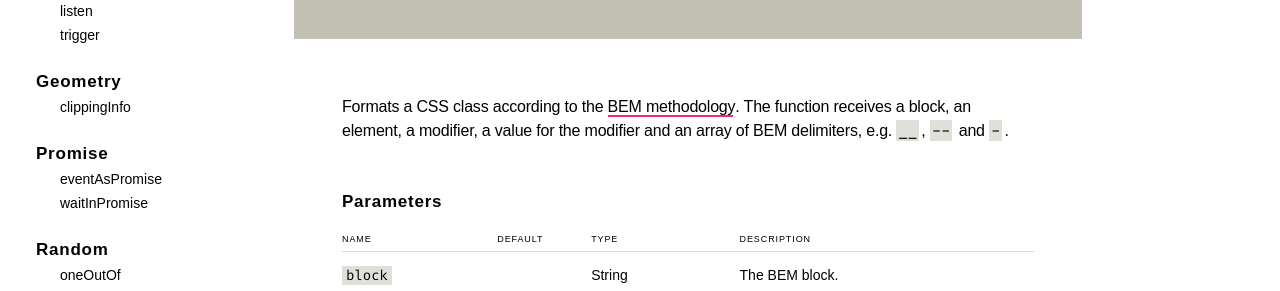
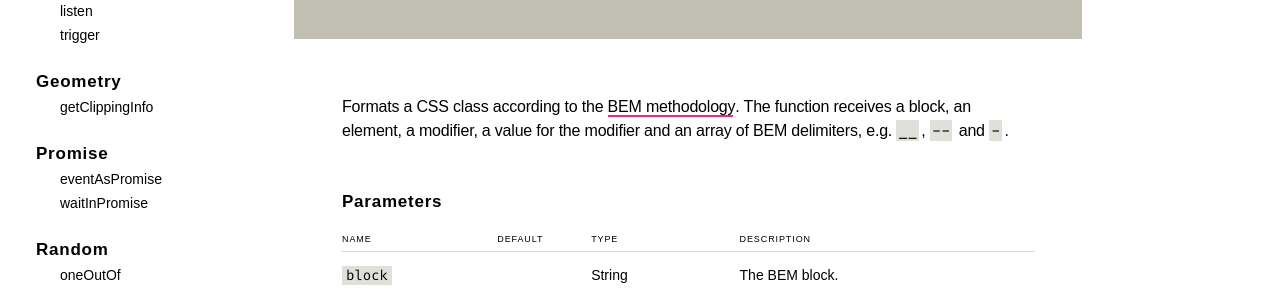
Before and after one commit to leofavre/canivete, a Jekyll site: the page built from docs/index.md, in a window 1280 px wide. Shown: the part 801-1092 px from the top of the page. Built offline with Jekyll 4.4.1, drawn with Linux system fonts in a browser that asks for light colours; some web fonts are replaced.

Commit message:
clippingInfo is now getClippingInfo

```diff
--- a/docs/_includes/menu.md
+++ b/docs/_includes/menu.md
@@ -26,7 +26,7 @@
   * [trigger](#trigger)
 
 * **[Geometry](#geometry)**
-  * [clippingInfo](#clippinginfo)
+  * [getClippingInfo](#getclippinginfo)
 
 * **[Promise](#promise)**
   * [eventAsPromise](#eventaspromise)
--- a/docs/index.md
+++ b/docs/index.md
@@ -676,8 +676,8 @@
 
 | Name | Default | Type | Description |
 | --- | --- | --- | --- |
+| `domEls` |  | HTMLElement<br>HTMLCollection<br>NodeList<br>Array.&lt;HTMLElement&gt;<br>Set.&lt;HTMLElement&gt; | One or more DOM elements. |
 | `eventStr` |  | String | The event names string. |
-| `domEls` |  | HTMLElement<br>HTMLCollection<br>NodeList<br>Array.&lt;HTMLElement&gt;<br>Set.&lt;HTMLElement&gt; | One or more DOM elements. |
 | `callback` |  | Function | The function to be exectuted when the event is dispatched. |
 | `useCapture` | `false` | Boolean | The event phase to be listened for. **optional** |
 
@@ -708,9 +708,9 @@
 
 ## Geometry
 
->[clippingInfo](#clippinginfo)
+>[getClippingInfo](#getclippinginfo)
 
-### <a name="clippinginfo">`clippingInfo(domEl, [maskDef])`</a>
+### <a name="getclippinginfo">`getClippingInfo(domEl, [maskDef])`</a>
 
 Given a DOM element, returns an object with position
 and clipping information relative to a mask, defined
@@ -768,7 +768,7 @@
 
 document.body.appendChild(domEl);
 
-let info = clippingInfo(domEl);
+let info = getClippingInfo(domEl);
 
 info.isClippedTop;
 // => true
```
Also changed, not shown: other parts of docs/index.md (+6 -6 lines), test/getClippingInfoSpecs.js (renamed from test/clippingInfoSpecs.js, +3 -3 lines), dist/clippingInfo.js, dist/getClippingInfo.js (added), dist/internal/geometry/_getCoordsFromElement.js (added), dist/internal/geometry/_getCoordsFromElementOrObjectOrWindow.js (added), dist/trigger.js, 1 other file.
